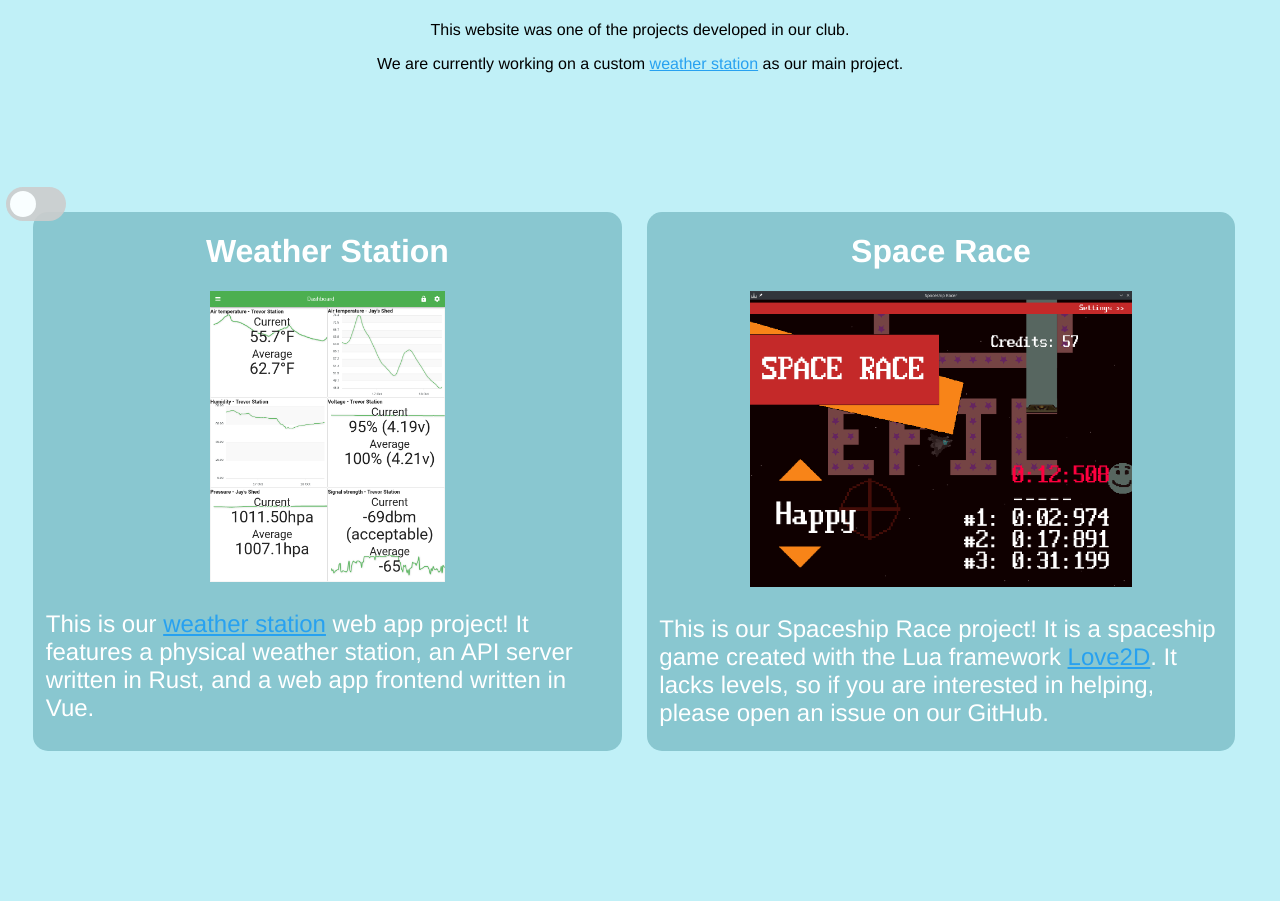
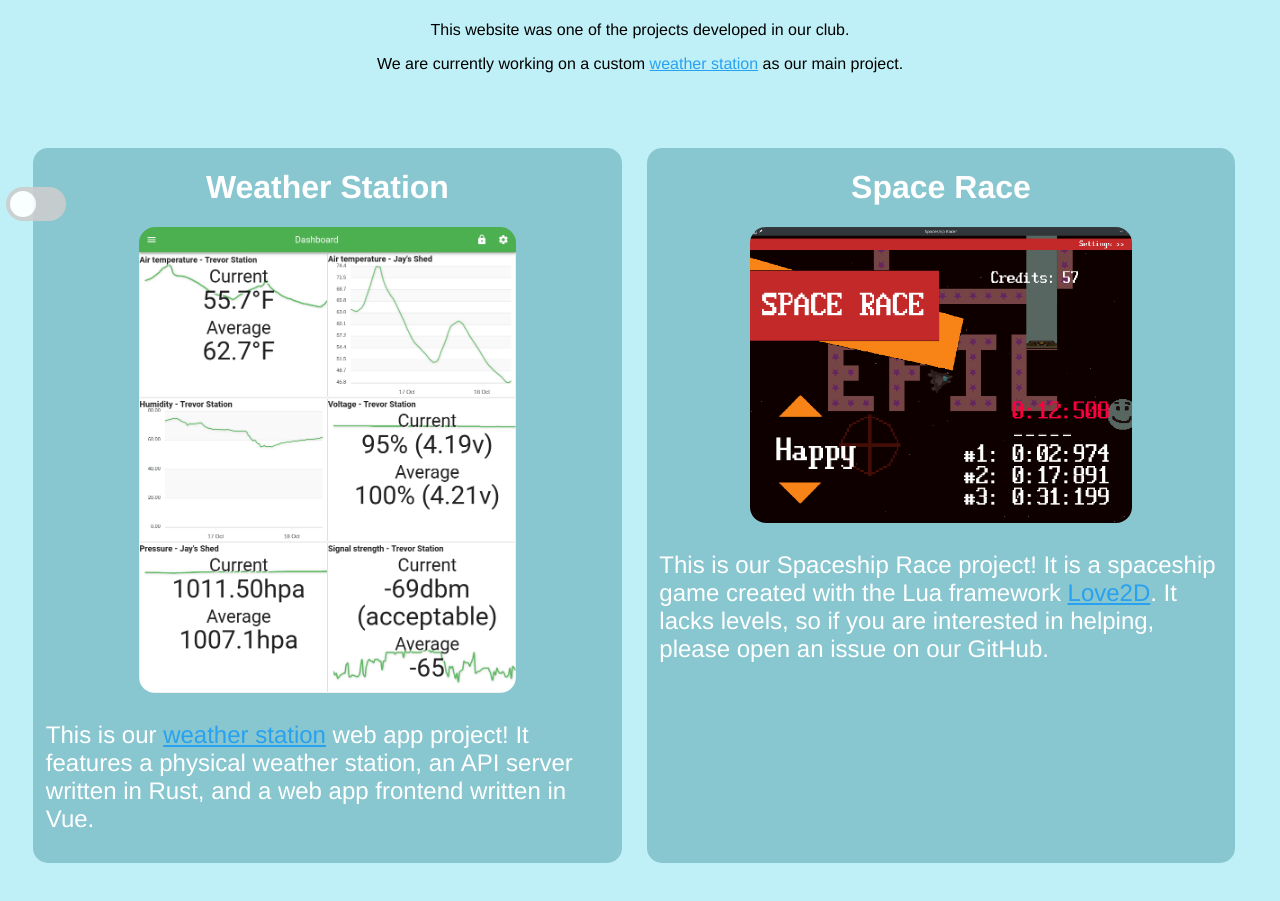
Before and after one commit to codi-hacks/website, a Vue app: page / in a window 1280 px wide. Shown: the part 573-1474 px from the top of the page. Built offline with nearby package versions, Linux system fonts and the light colour scheme.

Commit message:
Create ProjectCard component
- Fix images to work with Vite
- Disable extraneous vue eslint rule
- Minor CSS spacing tweaks

```diff
--- a/package.json
+++ b/package.json
@@ -28,7 +28,9 @@
       "plugin:vue/vue3-essential",
       "eslint:recommended"
     ],
-    "rules": {}
+    "rules": {
+      "vue/multi-word-component-names": "off"
+    }
   },
   "browserslist": [
     "> 1%",
--- a/src/components/App.vue
+++ b/src/components/App.vue
@@ -7,7 +7,7 @@
 <script>
 import AppHeader from './AppHeader.vue'
 import AppFooter from './AppFooter.vue'
-import Projects from './Projects'
+import Projects from './Projects.vue'
 
 export default {
   name: 'App',
--- /dev/null
+++ b/src/components/ProjectCard.vue
@@ -0,0 +1,72 @@
+<template>
+  <div class="project">
+    <h1 class="project-title">{{ title }}</h1>
+    <img class="project-image" :alt="title" :src="imageUrl">
+    <p class="project-text"><slot /></p>
+  </div>
+</template>
+
+<script setup>
+const props = defineProps({
+  title: {
+    type: String,
+    required: true
+  },
+  image: {
+    type: String,
+    required: true
+  }
+})
+
+const imageUrl = new URL(props.image, import.meta.url).href
+</script>
+
+<style scoped>
+.project {
+  background-color: #89c7d0;
+  border-radius: 15px;
+  color: white;
+  height: auto;
+  width: 46vw;
+  margin: 1%;
+}
+
+.project-title {
+  text-align: center;
+}
+
+.project-image {
+  border-radius: 1em;
+  max-width: 65%;
+  max-height: 65%;
+}
+
+.project-text {
+  text-align: left;
+  padding-left: 1vw;
+  padding-right: 1vw;
+  font-size: 1.5em;
+}
+
+.dark-mode .project {
+  background: rgb(238, 238, 62);
+  color: #006eff;
+}
+
+@media screen and (max-width: 725px) {
+  .project {
+    width: 100%;
+    margin-bottom: 2vh;
+  }
+
+  .project-text {
+    padding-left: 4vw;
+    padding-right: 4vw;
+  }
+
+  .project-image {
+    max-width: 80%;
+    max-height: 80%;
+  }
+}
+</style>
--- a/src/components/Projects.vue
+++ b/src/components/Projects.vue
@@ -1,92 +1,28 @@
 <template>
   <div class="container">
-    <div class="project">
-      <h1 class="project-title">Weather Station</h1>
-      <img class="image1" v-bind:src="image1">
-      <p class="project-text">This is our <a href="https://weather.codihacks.org/" target="_blank">weather station</a> web app project! It features a physical weather station, an API server
-          written in Rust, and a web app frontend written in Vue.
-      </p>
-    </div>
-    <div class="project">
-      <h1 class="project-title">Space Race</h1>
-      <img class="image2" v-bind:src="image2">
-      <p class="project-text">This is our Spaceship Race project! It is a spaceship game created with the Lua framework <a href="https://love2d.org/" target="_blank">Love2D</a>.
+    <ProjectCard title="Weather Station" image="../assets/weather_station.png">
+      This is our <a href="https://weather.codihacks.org/" target="_blank">weather station</a> web app project!
+      It features a physical weather station, an API server written in Rust, and a web app frontend written in Vue.
+
+    </ProjectCard>
+    <ProjectCard title="Space Race" image="../assets/space_race.png">
+      This is our Spaceship Race project! It is a spaceship game created with the Lua framework <a href="https://love2d.org/" target="_blank">Love2D</a>.
           It lacks levels, so if you are interested in helping, please open an issue on our GitHub.
-      </p>
-    </div>
+    </ProjectCard>
 	</div>
 </template>
 
-
-<script>
-export default{
-  name: 'Projects',
-  data() {
-    return{
-      image1: require(`@/assets/weather_station.png`),
-      image2: require(`@/assets/space_race.png`)
-    }
-  }
-}
+<script setup>
+import ProjectCard from './ProjectCard.vue'
 </script>
 
-
 <style scoped>
-
-.container{
+.container {
   display: flex;
   flex-wrap: wrap;
   max-width: 100%;
-  margin-top: 10vh;
-  margin-bottom: 20vh;
+  margin-top: 1em;
+  margin-bottom: 3em;
   padding: 1%;
-
-}
-
-.project{
-  background-color: #89c7d0;
-  border-radius: 15px;
-  color: white;
-  height: auto;
-  width: 46vw;
-  margin: 1%;
-}
-
-.project-title{
-  text-align: center;
-}
-
-.image1{
-  width: 40%;
-  height: auto;
-}
-
-.image2{
-  width: 65%;
-  height: auto;
-}
-
-.project-text{
-  text-align: left;
-  padding-left: 1vw;
-  padding-right: 1vw;
-  font-size: 1.5em;
-}
-
-.dark-mode .project {
-  background: rgb(238, 238, 62);
-  color: #006eff;
-}
-
-@media screen and (max-width: 725px) {
-  .project{
-    width: 100%;
-    margin-bottom: 2vh;
-  }
-
-  .project-text{
-    padding-left: 4vw;
-    padding-right: 4vw;
-  }
 }
 </style>
```
